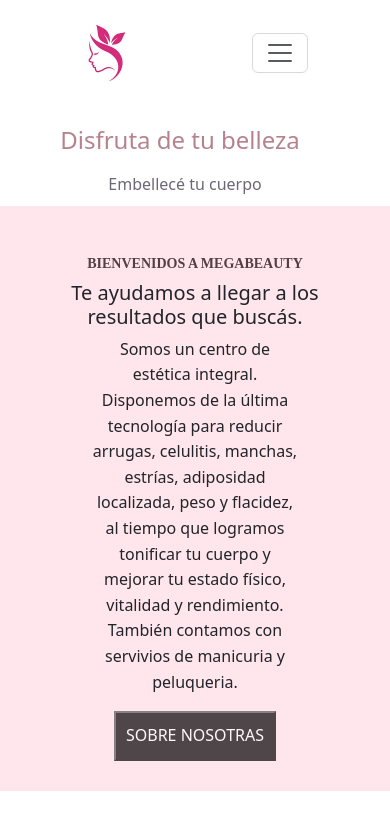
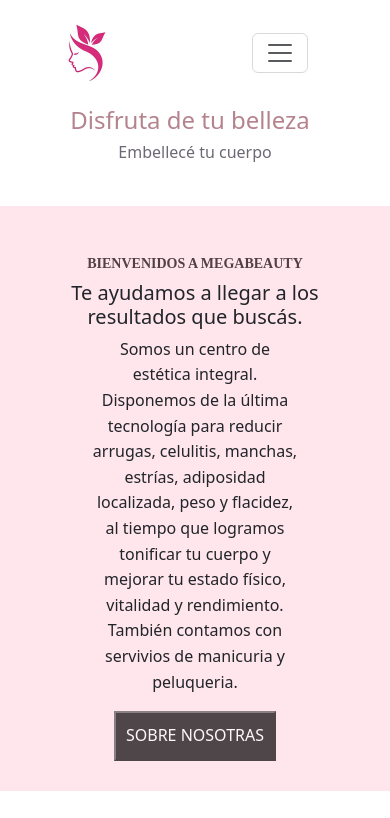
Before and after one commit to Mirandagalban/proyectocoderGalban, a plain HTML site: page index.html in a window 390 px wide. Shown: the top 818 px of the page. Drawn offline with nearby package versions, Linux system fonts and the light colour scheme.

Commit message:
correccion

```diff
--- a/sass/main.scss
+++ b/sass/main.scss
@@ -54,7 +54,7 @@ font-family: Arial, Helvetica, sans-serif;
       border-radius: 50%;
       display: flex;
       flex-direction: row ;
-      margin: 0 50px;
+      margin: 0 30px;
       }
  }
 
@@ -128,18 +128,22 @@ font-family: Arial, Helvetica, sans-serif;
     background-image: none;
     margin: 0%;
     height: 100px;
+    padding: 0%;
 
   .titulo {
     font-size: 24px;
     justify-content: center;
     align-items: center;
     animation: none;
+    padding: 0%;
   }
   .subtitulo{
     font-size: 16px;
     justify-content: center;
     align-items: center;
     animation: none;
+    padding: 0%;
+    margin: 0%;
   }
 }
 }
```
Also changed, not shown: sass/main.css, 1 other file.
